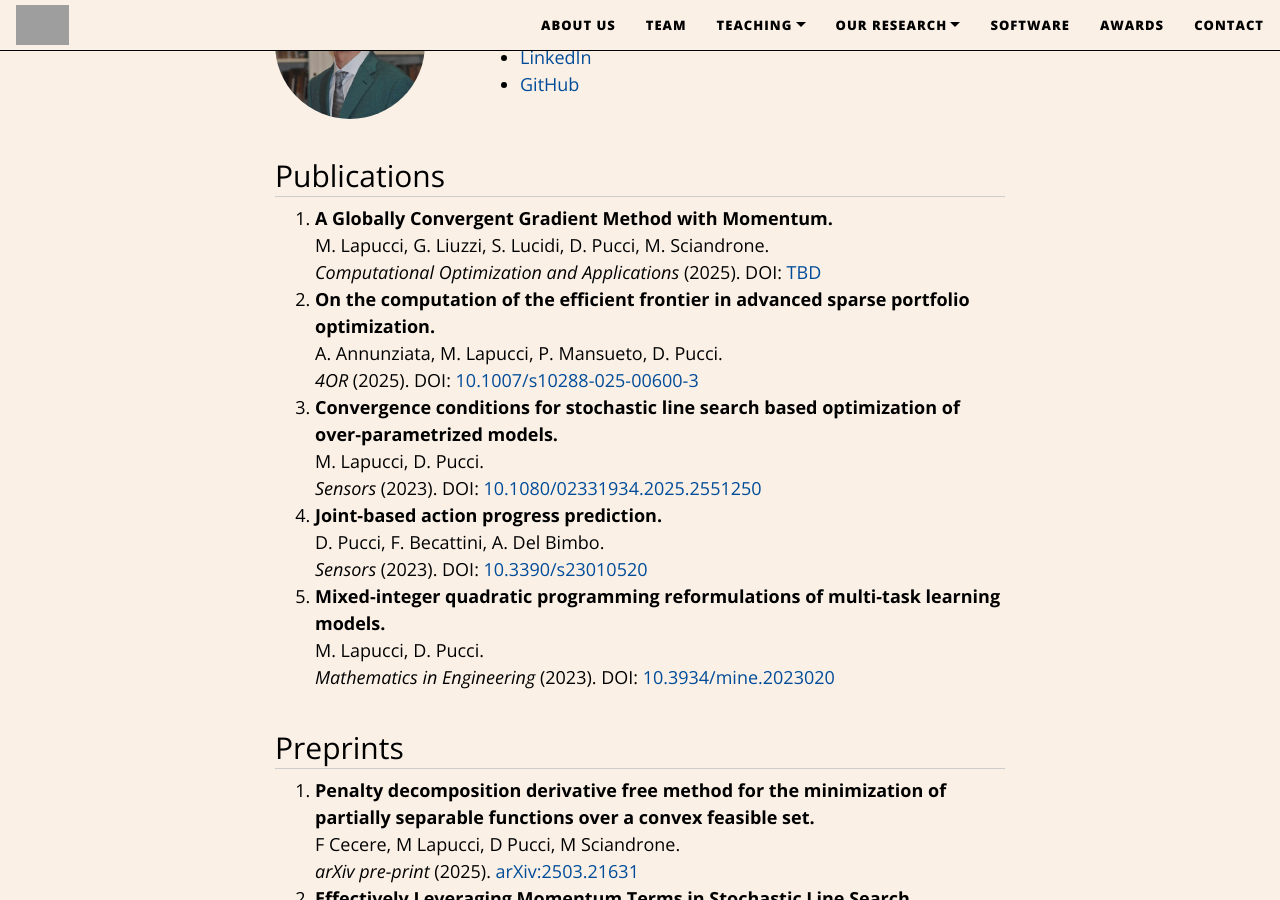
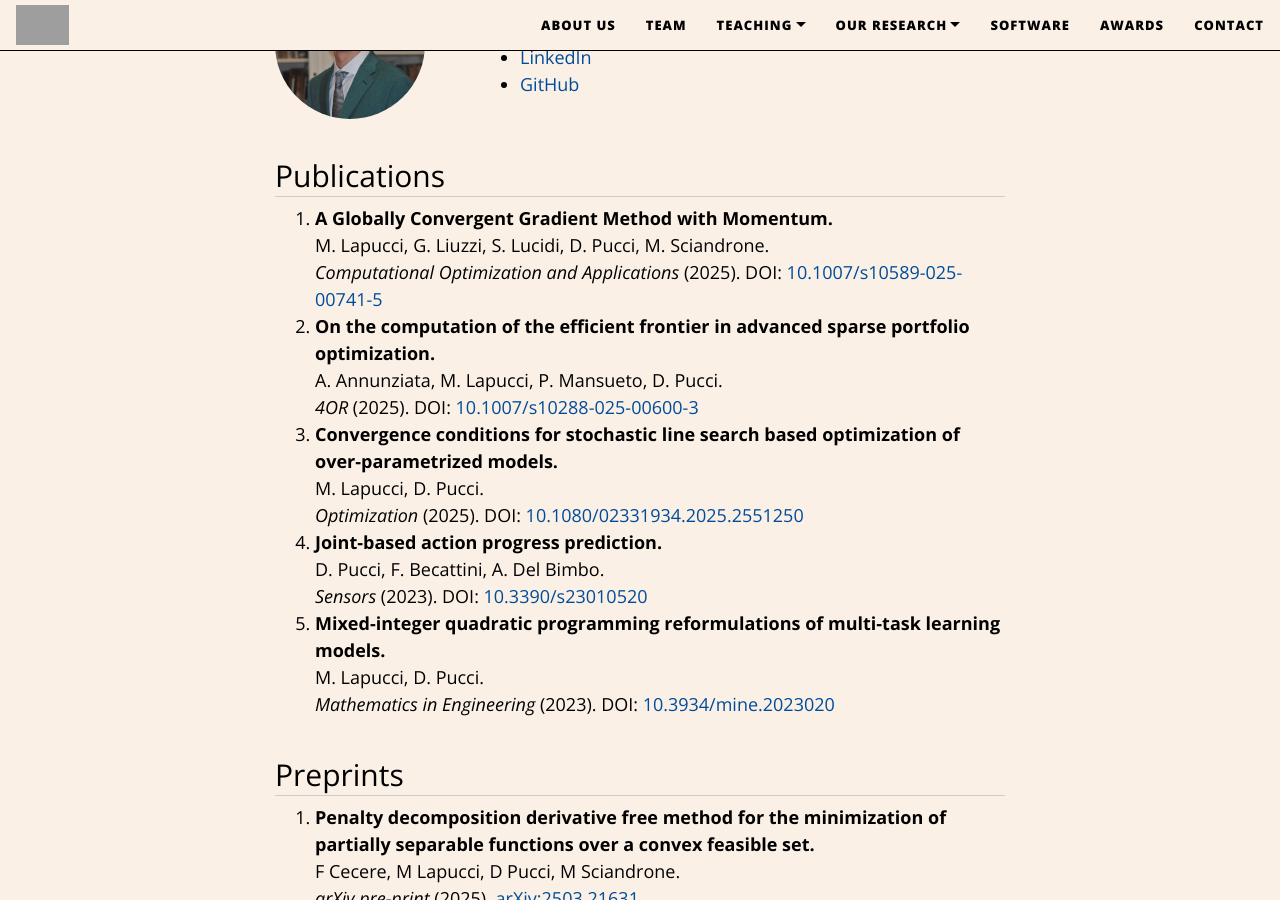
Before and after one commit to GOL-UniFI/GOL-UniFI.github.io, a Jekyll site: the page built from pages/davide_pucci.md, in a window 1280 px wide and 900 px high, scrolled down 440 px. Built offline with Jekyll 4.4.1, drawn with Linux system fonts in a browser that asks for light colours; nearby versions of some CDN libraries; grey boxes are pictures that could not be loaded.

Commit message:
Aggiunto doi su ultimo articolo

```diff
--- a/pages/davide_pucci.md
+++ b/pages/davide_pucci.md
@@ -43,7 +43,7 @@ title: Davide Pucci
            <strong>A Globally Convergent Gradient Method with Momentum.</strong><br>
            M. Lapucci, G. Liuzzi, S. Lucidi, D. Pucci, M. Sciandrone.<br>
             <em>Computational Optimization and Applications</em> (2025). DOI:
-            <a href="">TBD</a>
+            <a href="https://doi.org/10.1007/s10589-025-00741-5">10.1007/s10589-025-00741-5</a>
           </li>
           <li>
           <strong> On the computation of the efficient frontier in advanced sparse portfolio optimization.</strong><br>
@@ -54,7 +54,7 @@ title: Davide Pucci
           <li>
           <strong> Convergence conditions for stochastic line search based optimization of over-parametrized models.</strong><br>
             M. Lapucci, D. Pucci.<br>
-            <em>Sensors</em> (2023). DOI:
+            <em>Optimization</em> (2025). DOI:
             <a href="https://doi.org/10.1080/02331934.2025.2551250">10.1080/02331934.2025.2551250</a>
           </li>
           <li>
```
